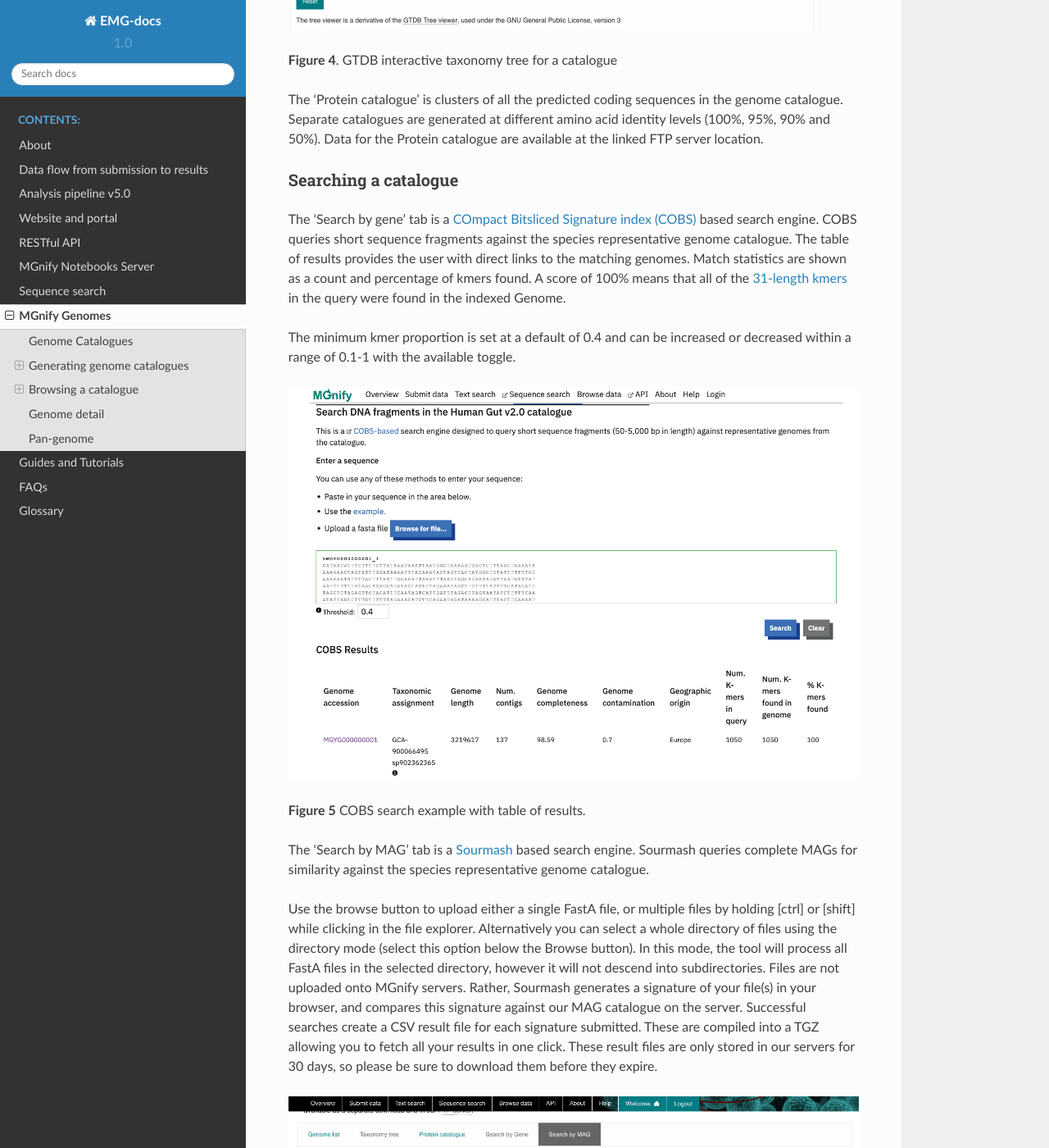
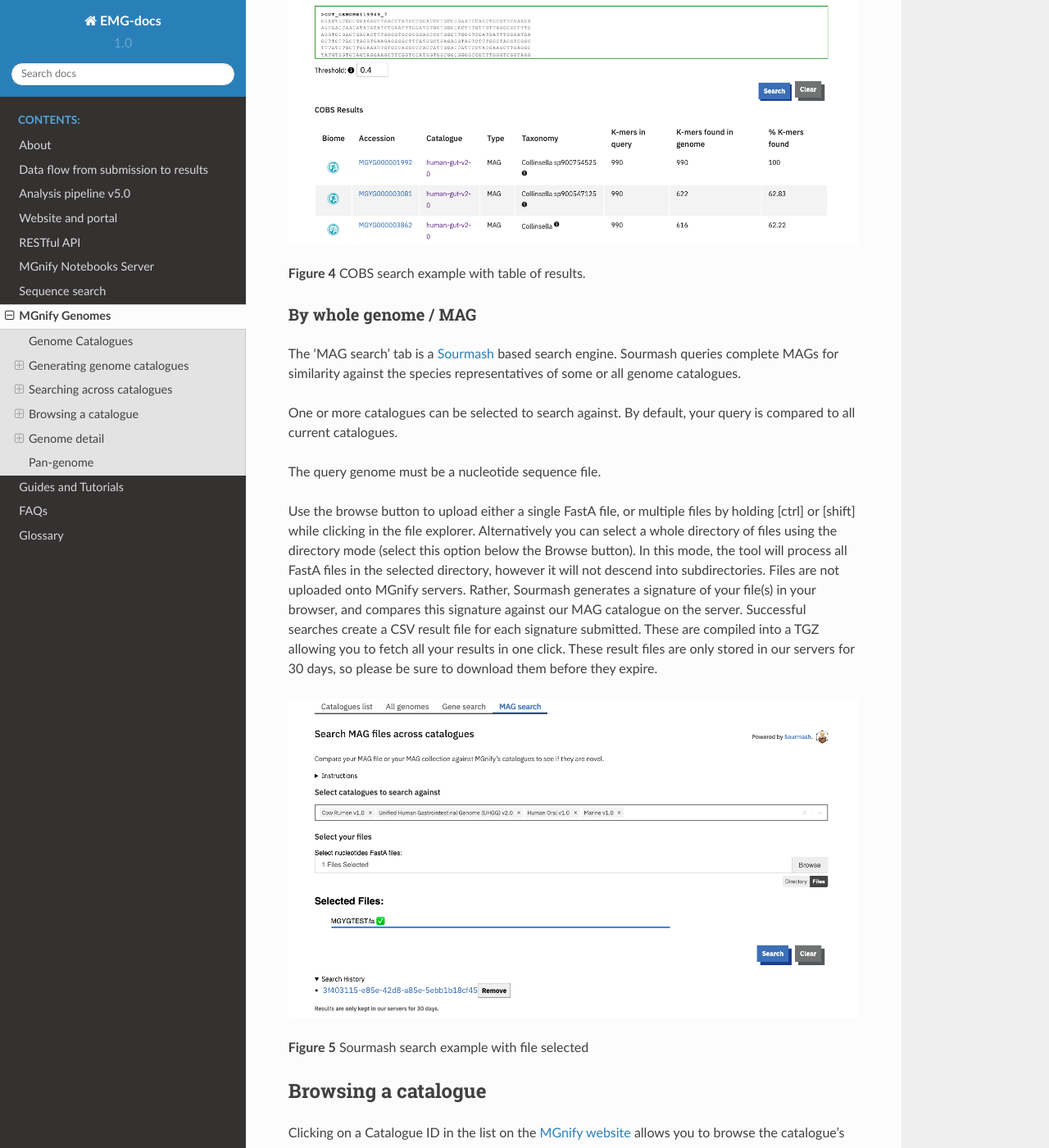
Before and after one commit to EBI-Metagenomics/EMG-docs, a Sphinx documentation site: the page built from docs/genome-viewer.rst, in a window 1280 px wide and 1400 px high, scrolled down 3592 px. Shown: the whole window at 82% size. Built offline with Sphinx 7.4.7 and the Read the Docs theme 2.0.0, drawn with Linux system fonts in a browser that asks for light colours; some of the changed text lies outside the part shown.

Commit message:
updates MGnify Genomes docs for cross-catalogue search features

```diff
--- a/docs/genome-viewer.rst
+++ b/docs/genome-viewer.rst
@@ -68,41 +68,31 @@
 genomes to which new genomes have been added are listed in the README files associated with each catalog on the
 `FTP server <http://ftp.ebi.ac.uk/pub/databases/metagenomics/mgnify_genomes/>`_.
 
---------------------
-Browsing a catalogue
---------------------
-Clicking on a Catalogue name (or 'View catalogue') in the list on the `MGnify website <https://www.ebi.ac.uk/metagenomics/browse#genomes>`_ allows you to browse the
-catalogue's contents.
+---------------------------
+Searching across catalogues
+---------------------------
+There are three ways to search for species across all of the catalogues.
 
-The "Genome list" tab contains a catalogue of non-redundant isolate and metagenome assembled genomes (:term:`MAGs`).
-Each accession is a species representative of a cluster of genomes.
-To constitute a cluster: genomes with completeness greater than 50%, contamination less than 5% and average quality score (completeness - 5*contamination) greater than 50 - calculated with `CheckM, v.1.0.11 <https://genome.cshlp.org/content/25/7/1043?ijkey=a446ec2b6e540d598d39c9253e0fdfbdab52b2f4&keytype2=tf_ipsecsha>`_ are clustered with `dRep v2.2.4 <https://www.nature.com/articles/ismej2017126>`_ using an average nucleotide identity (ANI) cutoff of  ≥95% and an aligned fraction (AF) of ≥30% .
-The species representative for each cluster is the best quality genome judged by completeness, contamination and the assembly N50 values.
-Isolate genomes are prioritised over MAGs for a species representative.
+By accession or taxonomy
+------------------------
 
-.. figure:: images/genomes/genomes-catalogue-genomes-list-v1.png
+.. figure:: images/genomes/genomes-all-genomes.png
   :width: 100 %
 
-**Figure 3**. Each catalogue contains MAGs and isolate genomes.
+**Figure 3**. Searching for "Prevotella" genomes from all catalogues.
 
-The ‘Taxonomy tree’ is a subset of the GTDB taxonomy which can be viewed interactively.
-Genomes from the catalogue can be found in the tree by taxonomic lineage.
-Each orange coloured genome accession links to further statistics and functional annotation data.
+The Browse > Genomes > All Genomes tab lists genomes from all catalogues. The genome accessions and taxonomic lineages are indexed for full-text search.
+This is helpful to find a specific genome where the biome is irrelevant, or to find the set of biomes (catalogues) which a certain taxonomic classification is present in.
 
-.. figure:: images/genomes/genomes-taxonomy-tree-v5.png
-  :scale: 50 %
 
-**Figure 4**. GTDB interactive taxonomy tree for a catalogue
+By gene fragment
+----------------
 
-The ‘Protein catalogue’ is clusters of all the predicted coding sequences in the genome catalogue.
-Separate catalogues are generated at different amino acid identity levels (100%, 95%, 90% and 50%).
-Data for the Protein catalogue are available at the linked FTP server location.
+The ‘Gene search’ tab is a `COmpact Bitsliced Signature index (COBS)  <https://arxiv.org/abs/1905.09624>`_ based search engine.
+COBS queries short sequence fragments against the species representatives of some or all genome catalogues.
 
-Searching a catalogue
----------------------
+One or more catalogues can be selected to search against. By default, your query is compared to all current catalogues.
 
-The ‘Search by gene’ tab is a `COmpact Bitsliced Signature index (COBS)  <https://arxiv.org/abs/1905.09624>`_ based search engine.
-COBS queries short sequence fragments against the species representative genome catalogue.
 The table of results provides the user with direct links to the matching genomes.
 Match statistics are shown as a count and percentage of kmers found.
 A score of 100% means that all of the `31-length kmers <https://en.wikipedia.org/wiki/K-mer>`_ in the query were found in the indexed Genome.
@@ -112,10 +102,18 @@
 .. figure:: images/genomes/genome-search-cobs.png
   :width: 100 %
 
-**Figure 5** COBS search example with table of results.
+**Figure 4** COBS search example with table of results.
 
-The ‘Search by MAG’ tab is a `Sourmash <https://sourmash.readthedocs.io/en/latest/>`_ based search engine.
-Sourmash queries complete MAGs for similarity against the species representative genome catalogue.
+
+By whole genome /  MAG
+----------------------
+
+The ‘MAG search’ tab is a `Sourmash <https://sourmash.readthedocs.io/en/latest/>`_ based search engine.
+Sourmash queries complete MAGs for similarity against the species representatives of some or all genome catalogues.
+
+One or more catalogues can be selected to search against. By default, your query is compared to all current catalogues.
+
+The query genome must be a nucleotide sequence file.
 
 Use the browse button to upload either a single FastA file, or multiple files by holding [ctrl] or [shift] while clicking in the file explorer.
 Alternatively you can select a whole directory of files using the directory mode (select this option below the Browse button).
@@ -126,10 +124,49 @@
 These are compiled into a TGZ allowing you to fetch all your results in one click.
 These result files are only stored in our servers for 30 days, so please be sure to download them before they expire.
 
-.. figure:: images/genomes/genomes-sourmash-v1.png
+.. figure:: images/genomes/genomes-sourmash.png
   :width: 100 %
 
-**Figure 6** Sourmash search example with file selected
+**Figure 5** Sourmash search example with file selected
+
+
+--------------------
+Browsing a catalogue
+--------------------
+
+Clicking on a Catalogue ID in the list on the `MGnify website <https://www.ebi.ac.uk/metagenomics/browse#genomes>`_ allows you to browse the
+catalogue's contents.
+
+The "Genome list" tab contains a catalogue of non-redundant isolate and metagenome assembled genomes (:term:`MAGs`).
+Each accession is a species representative of a cluster of genomes.
+To constitute a cluster: genomes with completeness greater than 50%, contamination less than 5% and average quality score (completeness - 5*contamination) greater than 50 - calculated with `CheckM, v.1.0.11 <https://genome.cshlp.org/content/25/7/1043?ijkey=a446ec2b6e540d598d39c9253e0fdfbdab52b2f4&keytype2=tf_ipsecsha>`_ are clustered with `dRep v2.2.4 <https://www.nature.com/articles/ismej2017126>`_ using an average nucleotide identity (ANI) cutoff of  ≥95% and an aligned fraction (AF) of ≥30% .
+The species representative for each cluster is the best quality genome judged by completeness, contamination and the assembly N50 values.
+Isolate genomes are prioritised over MAGs for a species representative.
+
+.. figure:: images/genomes/genomes-catalogue-genomes-list.png
+  :width: 100 %
+
+**Figure 6**. Each catalogue contains MAGs and isolate genomes.
+
+The ‘Taxonomy tree’ is a subset of the GTDB taxonomy which can be viewed interactively.
+Genomes from the catalogue can be found in the tree by taxonomic lineage.
+Each orange coloured genome accession links to further statistics and functional annotation data.
+
+.. figure:: images/genomes/genomes-taxonomy-tree.png
+  :scale: 50 %
+
+**Figure 7**. GTDB interactive taxonomy tree for a catalogue
+
+The ‘Protein catalogue’ is clusters of all the predicted coding sequences in the genome catalogue.
+Separate catalogues are generated at different amino acid identity levels (100%, 95%, 90% and 50%).
+Data for the Protein catalogue are available at the linked FTP server location.
+
+Searching a catalogue
+---------------------
+
+There are single-catalogue versions of the COBS and Sourmash searches available on the ‘Search by gene’ and ‘Search by MAG’ tabs, respectively.
+These searches work exactly the same as the cross-catalogue searches described above, except that they always search against only one catalogue.
+
 
 --------------
 Genome detail
@@ -146,7 +183,19 @@
 
 Additionally, the geographic origin of each genome, and links to ENA accessions can be found towards the bottom of this page.
 
+
+Genome annotation browser
+-------------------------
+
 All genome annotations can be viewed interactively in the ‘Browse genome’ tab to browse all assigned functional annotations in more detail.
+
+The "Functional annotation track colour" dropdown menu can be used to pick an annotation type of interest.
+Once selected, the annotation region will be coloured (and labelled, depending on the annotation type).
+
+.. figure:: images/genomes/genome-browser.png
+  :width: 100 %
+
+**Figure 8**. An annotated genome in the Genome Browser.
 
 ------------------
 Pan-genome
```
Also changed, not shown: other parts of docs/genome-viewer.rst (+3 -3 lines), docs/images/genomes/genome-browser.png (added), docs/images/genomes/genome-search-cobs.png, docs/images/genomes/genomes-all-genomes.png (added), docs/images/genomes/genomes-catalogue-genomes-list-v1.png (deleted), docs/images/genomes/genomes-catalogue-genomes-list.png (added), docs/images/genomes/genomes-genome-catalogues-list-v2.png (deleted), docs/images/genomes/genomes-genome-catalogues-list.png (added), docs/images/genomes/genomes-overview-v5.png (deleted), docs/images/genomes/genomes-overview.png (added), docs/images/genomes/genomes-sourmash-v1.png (deleted), docs/images/genomes/genomes-sourmash.png (added), docs/images/genomes/genomes-taxonomy-tree-v5.png (deleted), docs/images/genomes/genomes-taxonomy-tree.png (added).
